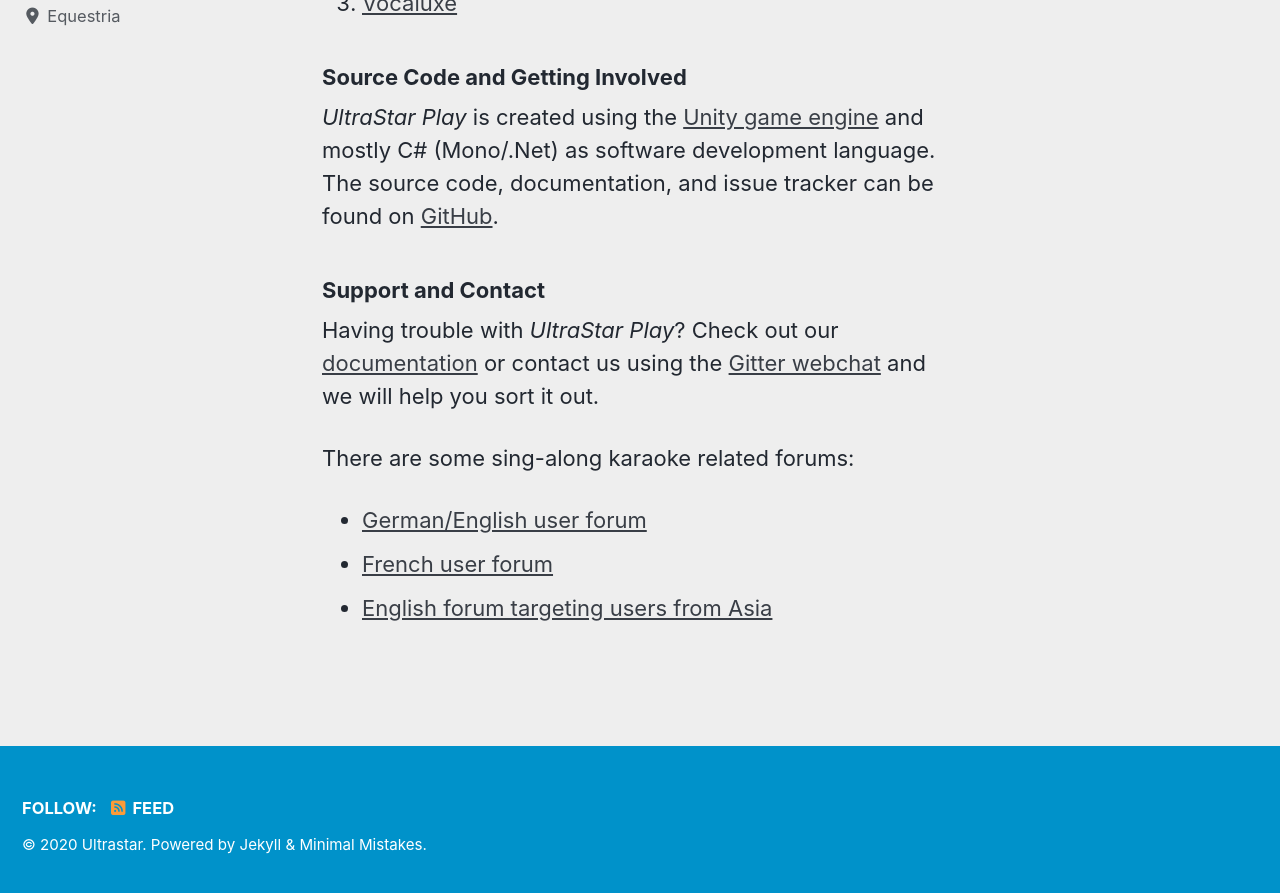
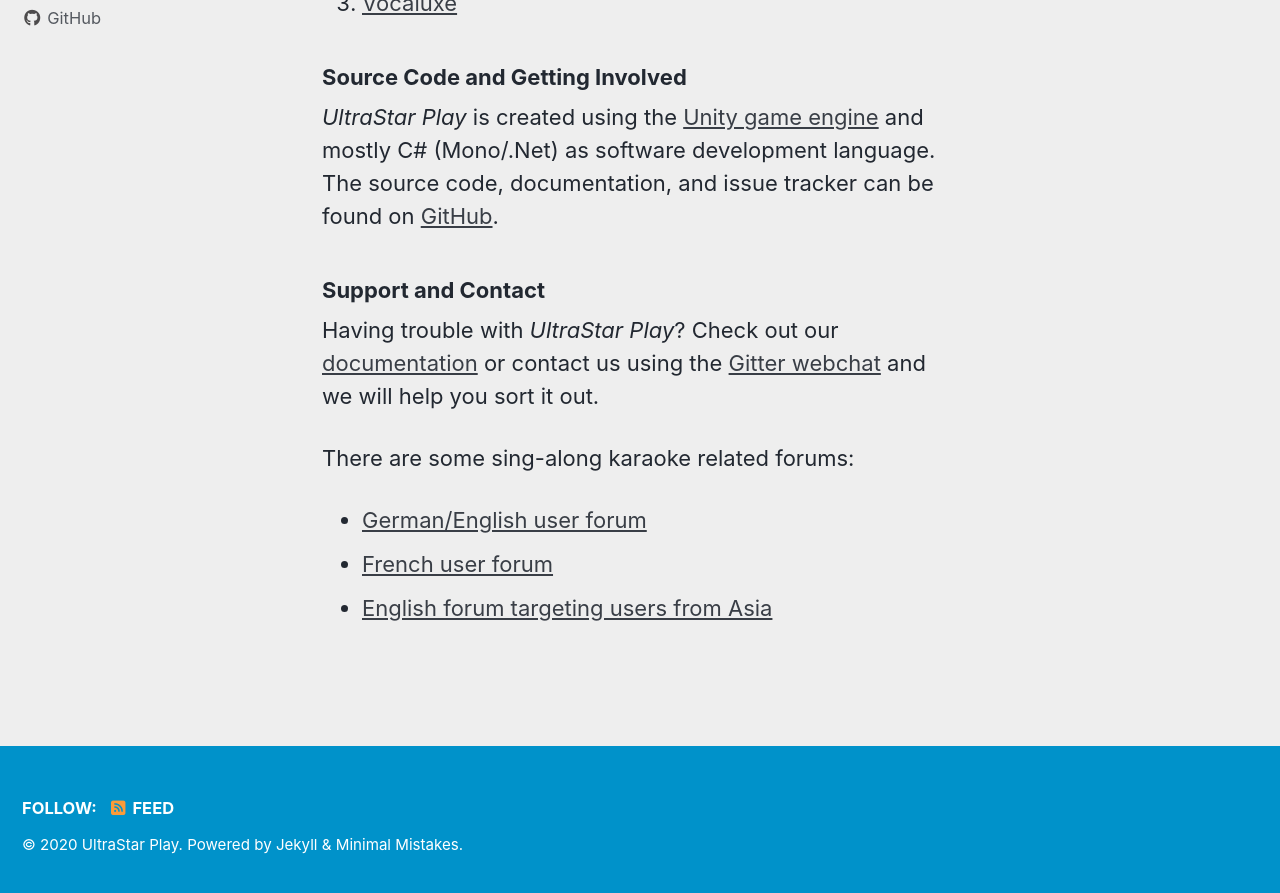
Before and after one commit to UltraStar-Deluxe/ultrastar-play.github.io, a Jekyll site: the page built from _pages/home.md, in a window 1280 px wide and 900 px high, scrolled down 1755 px. Shown: the top 893 px of the window. Built offline with Jekyll 4.4.1, drawn with Linux system fonts in a browser that asks for light colours; cached includes are drawn as plain includes; nearby versions of some CDN libraries; some of the changed text lies outside the part shown.

Commit message:
Update _config.yml

```diff
--- a/_config.yml
+++ b/_config.yml
@@ -19,11 +19,11 @@
 title                    : "UltraStar Play - free & libre sing-along karaoke game"
 title_separator          : "-"
 subtitle                 : # site tagline that appears below site title in masthead
-name                     : "Ultrastar"
+name                     : "UltraStar Play"
 description              : "Official Website of the UltraStar Play karaoke game"
 url                      : "https://usplay.net" # the base hostname & protocol for your site e.g. "https://mmistakes.github.io"
 baseurl                  : # the subpath of your site, e.g. "/blog"
-repository               : "UltraStar-Deluxe/ultrastar-play.github.io" # GitHub username/repo-name e.g. "mmistakes/minimal-mistakes"
+repository               : "UltraStar-Deluxe/Play" # GitHub username/repo-name e.g. "mmistakes/minimal-mistakes"
 teaser                   : # path of fallback teaser image, e.g. "/assets/images/500x300.png"
 logo                     : # path of logo image to display in the masthead, e.g. "/assets/images/88x88.png"
 masthead_title           : # overrides the website title displayed in the masthead, use " " for no title
@@ -107,10 +107,10 @@
 
 # Site Author
 author:
-  name             : "Ultrastar"
+  name             : "Ultrastar Deluxe"
   avatar           : # path of avatar image, e.g. "/assets/images/bio-photo.jpg"
   bio              : "free & libre sing-along karaoke game "
-  location         : "Equestria"
+  location         :
   email            :
   links:
     - label: "Email"
@@ -118,19 +118,13 @@
       # url: mailto:your.name@email.com
     - label: "Website"
       icon: "fas fa-fw fa-link"
-      # url: "https://your-website.com"
+      # url: "https://usplay.net"
     - label: "Twitter"
       icon: "fab fa-fw fa-twitter-square"
-      # url: "https://twitter.com/"
-    - label: "Facebook"
-      icon: "fab fa-fw fa-facebook-square"
-      # url: "https://facebook.com/"
+      # url: "https://twitter.com/UltraStarPlay"
     - label: "GitHub"
       icon: "fab fa-fw fa-github"
-      # url: "https://github.com/"
-    - label: "Instagram"
-      icon: "fab fa-fw fa-instagram"
-      # url: "https://instagram.com/"
+      url: "https://github.com/UltraStar-Deluxe/Play"
 
 # Site Footer
 footer:
```
